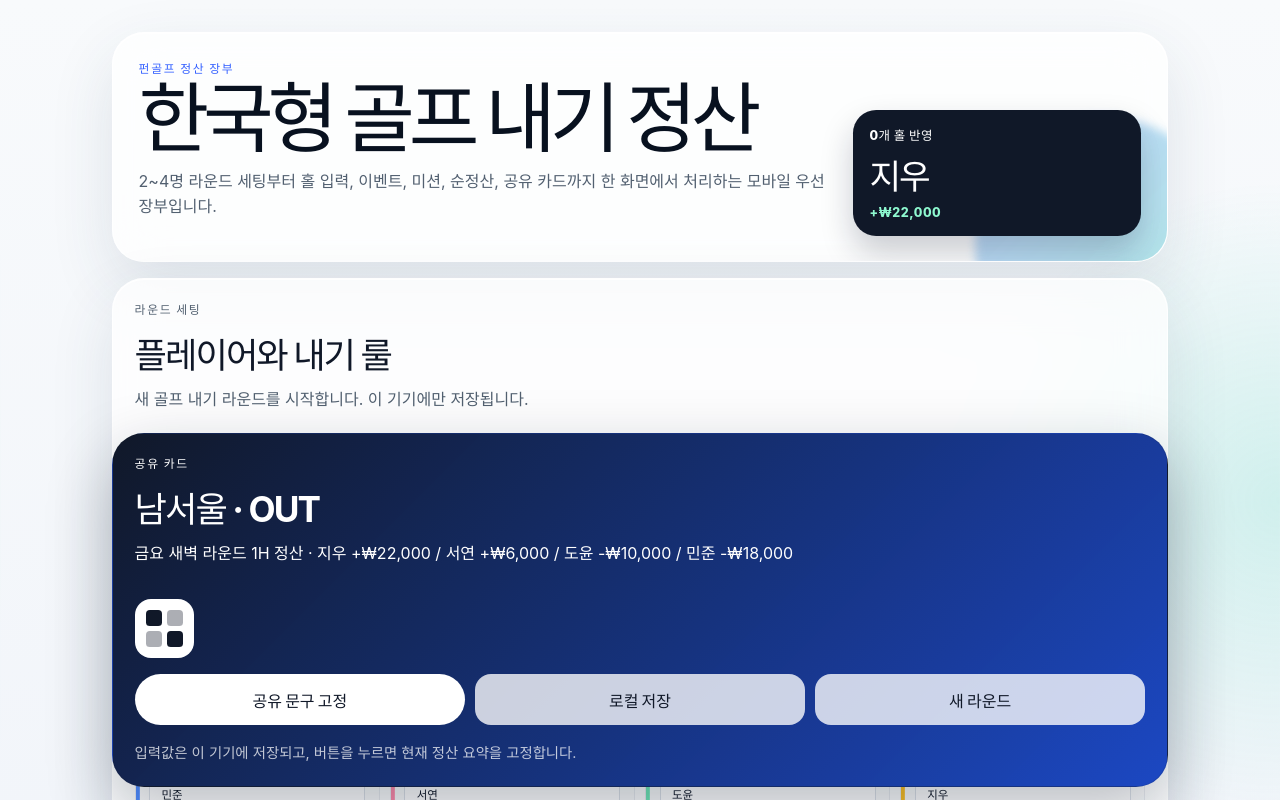
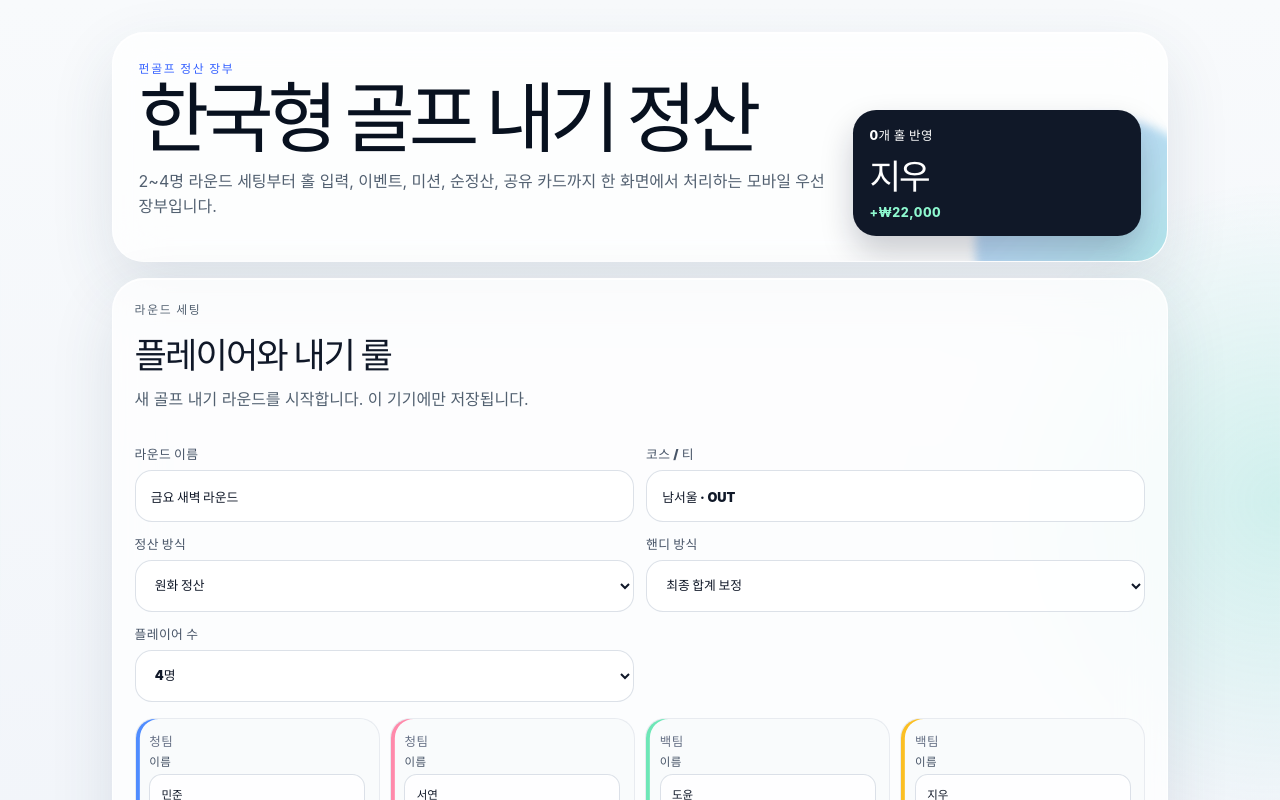
Before and after one commit to ys-laube/goodgolfform, a React (Vite) app: page / in a window 1280 px wide. Shown: the top 800 px of the page. Built offline with nearby package versions, Linux system fonts and the light colour scheme.

Commit message:
omx(team): auto-checkpoint worker-3 [6]

```diff
--- a/src/App.tsx
+++ b/src/App.tsx
@@ -479,12 +479,11 @@ export function App() {
           <span />
         </div>
         <div className="share-actions">
-          <button className="primary-action" type="button" onClick={() => setShareReady(true)}>공유 문구 고정</button>
-          <button className="secondary-action" type="button" onClick={() => session.saveRound()}>로컬 저장</button>
-          <button className="secondary-action" type="button" onClick={() => session.resetRound()}>새 라운드</button>
+          <button className="primary-action" type="button" onClick={() => setShareReady(true)}>스코어카드 캡처/내보내기</button>
+          <button className="secondary-action" type="button" onClick={() => setShareReady(true)}>QR·결과 링크 공유</button>
         </div>
         <p className="share-status" aria-live="polite">
-          {shareReady ? '카카오톡이나 문자에 붙여넣기 좋은 요약이 준비되었습니다.' : '입력값은 이 기기에 저장되고, 버튼을 누르면 현재 정산 요약을 고정합니다.'}
+          {shareReady ? '스코어카드 이미지나 결과 링크로 공유할 현재 정산 요약이 준비되었습니다.' : '공유 카드는 화면 맨 아래에서 스코어카드 내보내기와 결과 링크 공유만 제공합니다.'}
         </p>
       </section>
     </main>
--- a/src/styles.css
+++ b/src/styles.css
@@ -499,8 +499,6 @@ button:focus-visible {
 }
 
 .share-card {
-  position: sticky;
-  bottom: max(0.8rem, env(safe-area-inset-bottom));
   border-color: rgba(16, 24, 40, 0.12);
   background:
     linear-gradient(135deg, rgba(16, 24, 40, 0.96), rgba(29, 78, 216, 0.88)),
@@ -595,7 +593,7 @@ button:focus-visible {
   }
 
   .share-actions {
-    grid-template-columns: repeat(3, minmax(0, 1fr));
+    grid-template-columns: repeat(2, minmax(0, 1fr));
   }
 }
 
```
